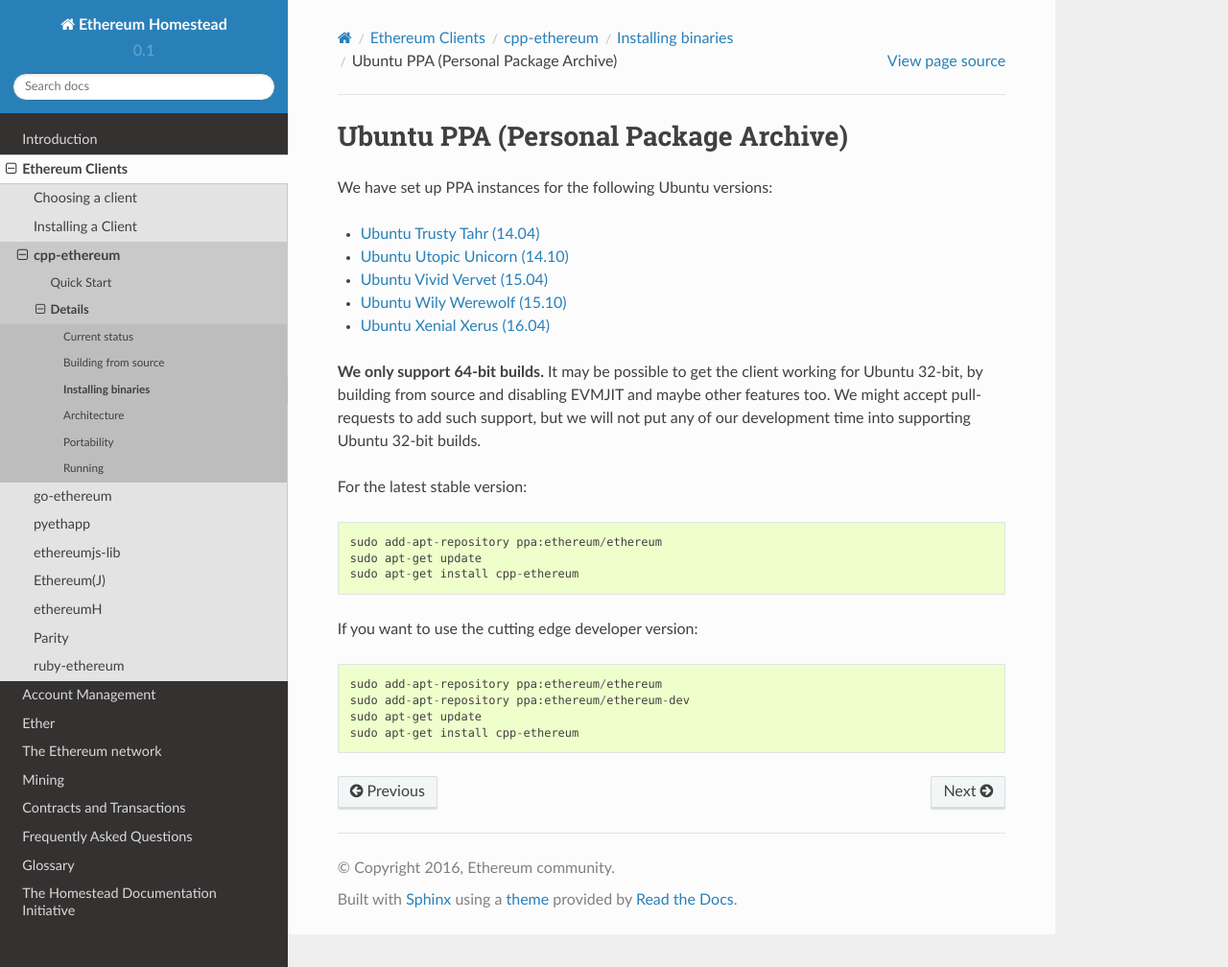
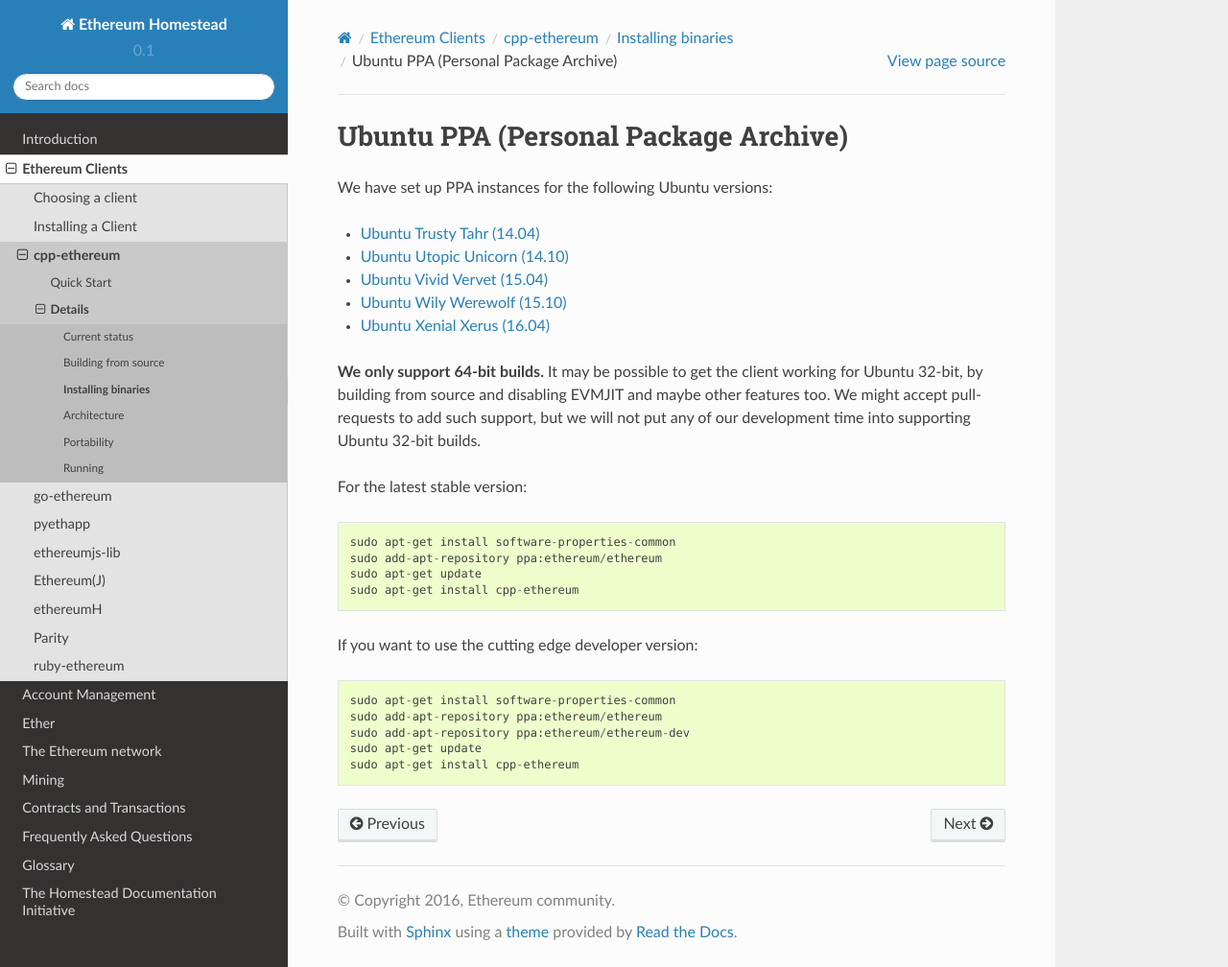
Before and after one commit to ethereum/homestead-guide, a Sphinx documentation site: the page built from source/ethereum-clients/cpp-ethereum/installing-binaries/linux-ubuntu-ppa.rst, in a window 1280 px wide and 1008 px high. Shown: the whole window at 96% size. Built offline with Sphinx 7.4.7 and the Read the Docs theme 2.0.0, drawn with Linux system fonts in a browser that asks for light colours.

Commit message:
Update linux-ubuntu-ppa.rst

```diff
--- a/source/ethereum-clients/cpp-ethereum/installing-binaries/linux-ubuntu-ppa.rst
+++ b/source/ethereum-clients/cpp-ethereum/installing-binaries/linux-ubuntu-ppa.rst
@@ -18,12 +18,14 @@
 
 For the latest stable version: ::
 
+    sudo apt-get install software-properties-common
     sudo add-apt-repository ppa:ethereum/ethereum
     sudo apt-get update
     sudo apt-get install cpp-ethereum
 
 If you want to use the cutting edge developer version: ::
 
+    sudo apt-get install software-properties-common
     sudo add-apt-repository ppa:ethereum/ethereum
     sudo add-apt-repository ppa:ethereum/ethereum-dev
     sudo apt-get update
```
